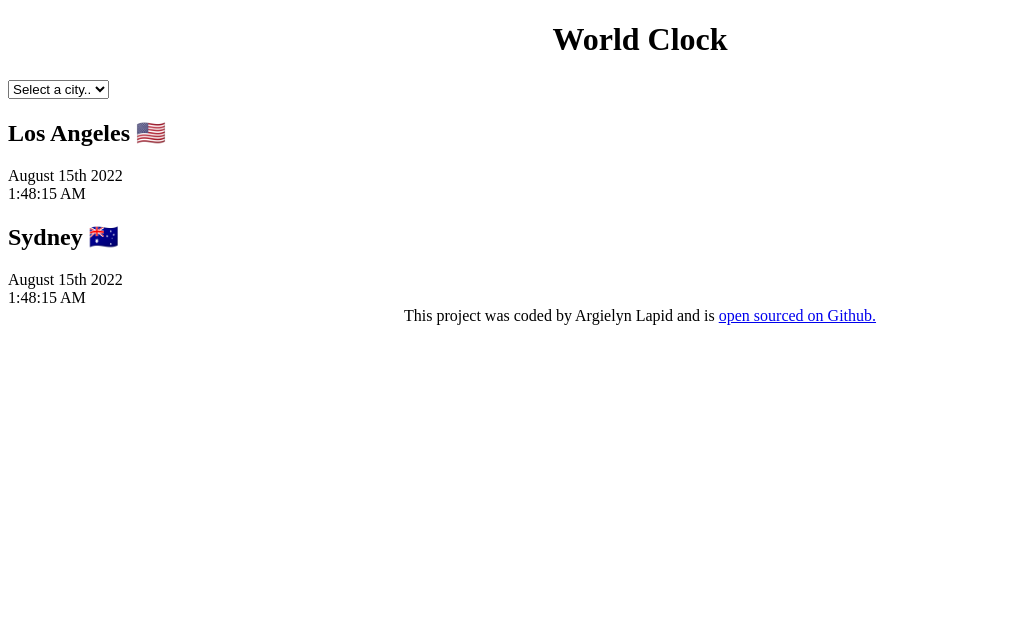
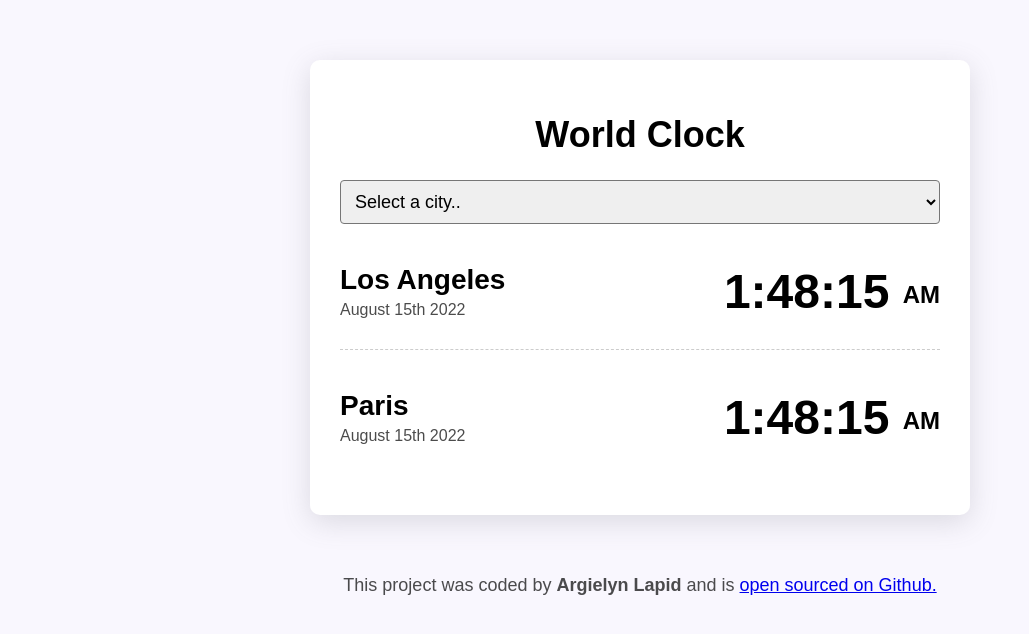
Before and after one commit to jihcoding/world-clock-project, a website: page index.html in a window 1280 px wide. Shown: the whole page, without its empty margins (0-1029 px from the left). Drawn offline with Linux system fonts and the light colour scheme.

Commit message:
Styled project with CSS

```diff
--- a/css/style.css
+++ b/css/style.css
@@ -1,7 +1,65 @@
+body {
+    background-color: #f9f7fe;
+    font-family: sans-serif;
+}
+
 h1 {
     text-align: center;
+    font-family: sans-serif;
+    font-size: 36px;
+}
+
+h2 {
+    margin: 0 0 5px;
+    font-size: 28px;
+}
+
+select {
+    display: block;
+    width: 100%;
+    border-radius: 4px;
+    padding: 10px;
+    font-size: 18px;
+}
+
+.container {
+    max-width: 600px;
+    margin: 60px auto;
+    background: white;
+    padding: 30px;
+    border-radius: 10px;
+    box-shadow: rgba(100, 100, 111, 0.2) 0px 7px 29px 0px;
+}
+
+.city {
+    display: flex;
+    margin: 10px 0;
+    justify-content: space-between;
+    padding: 30px 0;
+    border-bottom: 1px dashed rgba(0, 0, 0, 0.2);
+}
+
+.city:last-child {
+    border: none;
+}
+
+.date {
+    opacity: 0.7;
+}
+
+.time {
+    font-size: 48px;
+    font-weight: bold;
+}
+
+.time small {
+    font-size: 24px;
+    vertical-align: middle;
+    line-height: 36px;
 }
 
 footer {
     text-align: center;
+    font-size: 18px;
+    color: rgba(0, 0, 0, 0.7);
 }
--- a/index.html
+++ b/index.html
@@ -17,18 +17,22 @@
       </select>
 
       <div class="city">
-        <h2>Los Angeles 🇺🇸</h2>
-        <div class="date">August 15th 2022</div>
-        <div class="time">1:48:15 AM</div>
+        <div>
+          <h2>Los Angeles</h2>
+          <div class="date">August 15th 2022</div>
+        </div>
+        <div class="time">1:48:15 <small>AM</small></div>
       </div>
       <div class="city">
-        <h2>Sydney 🇦🇺</h2>
-        <div class="date">August 15th 2022</div>
-        <div class="time">1:48:15 AM</div>
+        <div>
+          <h2>Paris</h2>
+          <div class="date">August 15th 2022</div>
+        </div>
+        <div class="time">1:48:15 <small>AM</small></div>
       </div>
     </div>
     <footer>
-      This project was coded by Argielyn Lapid and is
+      This project was coded by <strong>Argielyn Lapid</strong> and is
       <a href="https://github.com/jihcoding/world-clock-project"
       target="_blank" rel="noreferrer">open sourced on Github.</a>
     </footer>
```
